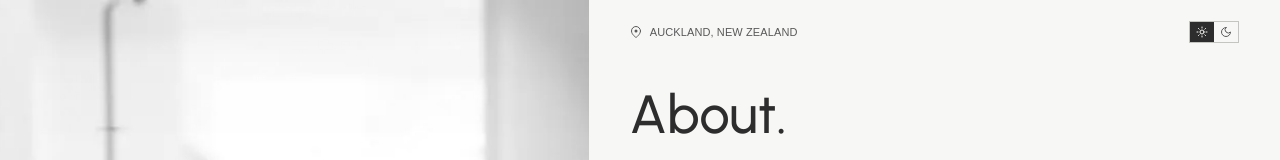
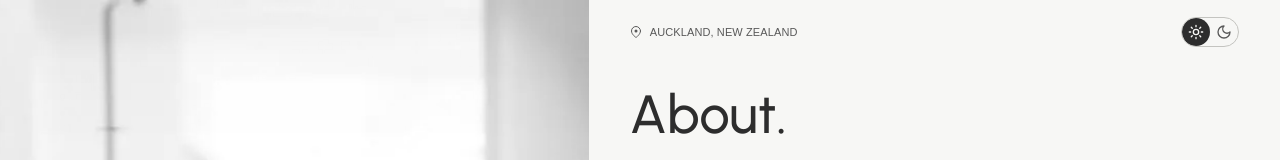
Before and after one commit to rlyhan/Richard-Han-Portfolio-New, a React (Vite) app: page /about in a window 1280 px wide. Shown: the top 160 px of the page. Built offline with nearby package versions, Linux system fonts and the light colour scheme.

Commit message:
style: round the theme toggle into a pill switch, larger on desktop
Co-Authored-By: Claude Opus 5.5 <noreply@anthropic.com>

```diff
--- a/src/components/common/Buttons/ThemeToggle.jsx
+++ b/src/components/common/Buttons/ThemeToggle.jsx
@@ -4,13 +4,13 @@ import MoonIcon from "../../icons/MoonIcon";
 import { useColorScheme } from "../../../hooks/useColorScheme";
 
 const SEGMENT_CLASS =
-  "relative grid place-items-center px-1.5 py-1 transition-colors duration-300 motion-reduce:transition-none";
+  "relative grid place-items-center p-1 md:p-1.5 transition-colors duration-300 motion-reduce:transition-none";
 
 const SELECTED_CLASS = "text-cream";
 
 const UNSELECTED_CLASS = "text-ash group-hover:text-ink";
 
-const ICON_CLASS = "size-3";
+const ICON_CLASS = "size-3 md:size-4";
 
 const ThemeToggle = () => {
   const [scheme, toggleScheme] = useColorScheme();
@@ -23,12 +23,12 @@ const ThemeToggle = () => {
       aria-checked={isDark}
       aria-label="Dark theme"
       onClick={toggleScheme}
-      className="group relative -my-1 flex shrink-0 overflow-hidden rounded-none border border-grid p-0 focus-visible:outline-ink"
+      className="group relative -my-1 flex shrink-0 overflow-hidden rounded-full border border-grid p-0 focus-visible:outline-ink"
     >
       <span
         aria-hidden="true"
         className={cn(
-          "absolute inset-y-0 left-0 w-1/2 bg-ink transition-transform duration-300 ease-[cubic-bezier(0.3,1.3,0.5,1)] motion-reduce:transition-none",
+          "absolute inset-y-0 left-0 w-1/2 rounded-full bg-ink transition-transform duration-300 ease-[cubic-bezier(0.3,1.3,0.5,1)] motion-reduce:transition-none",
           isDark && "translate-x-full",
         )}
       />
```
